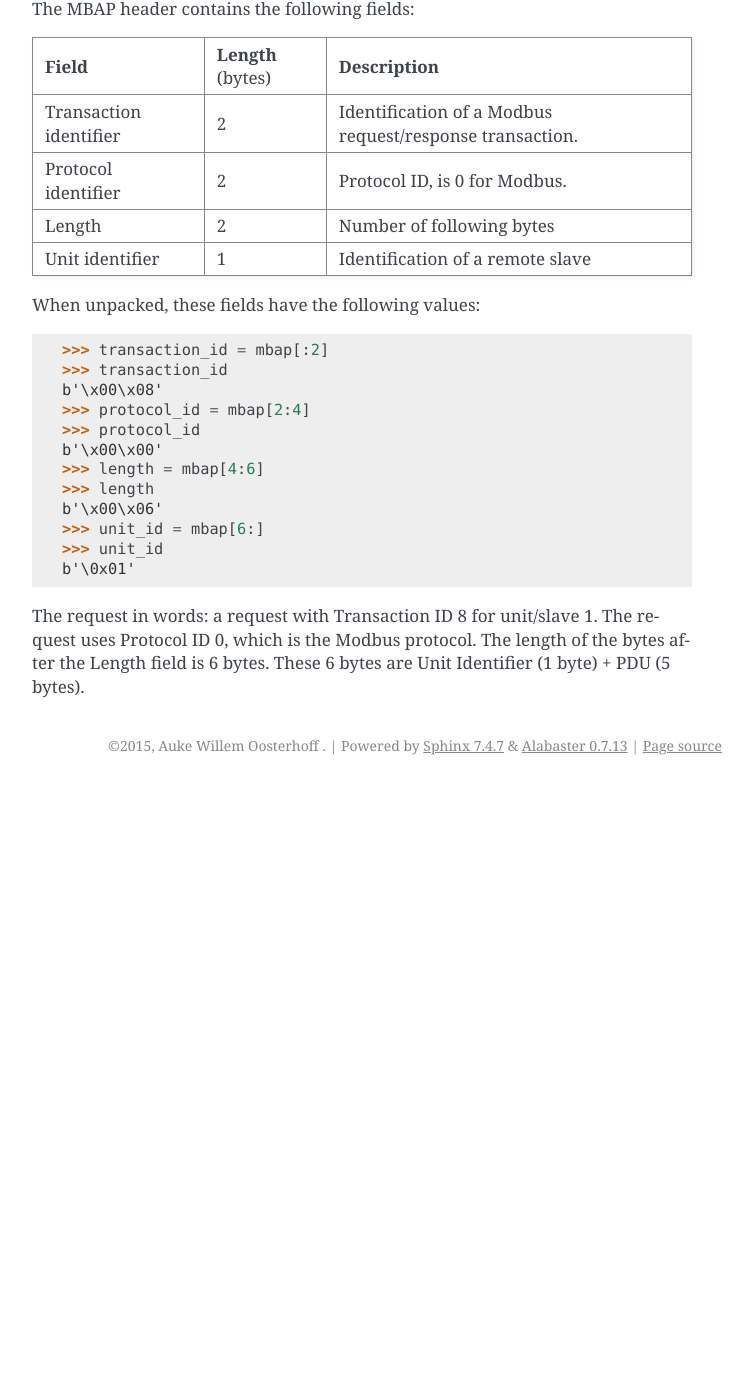
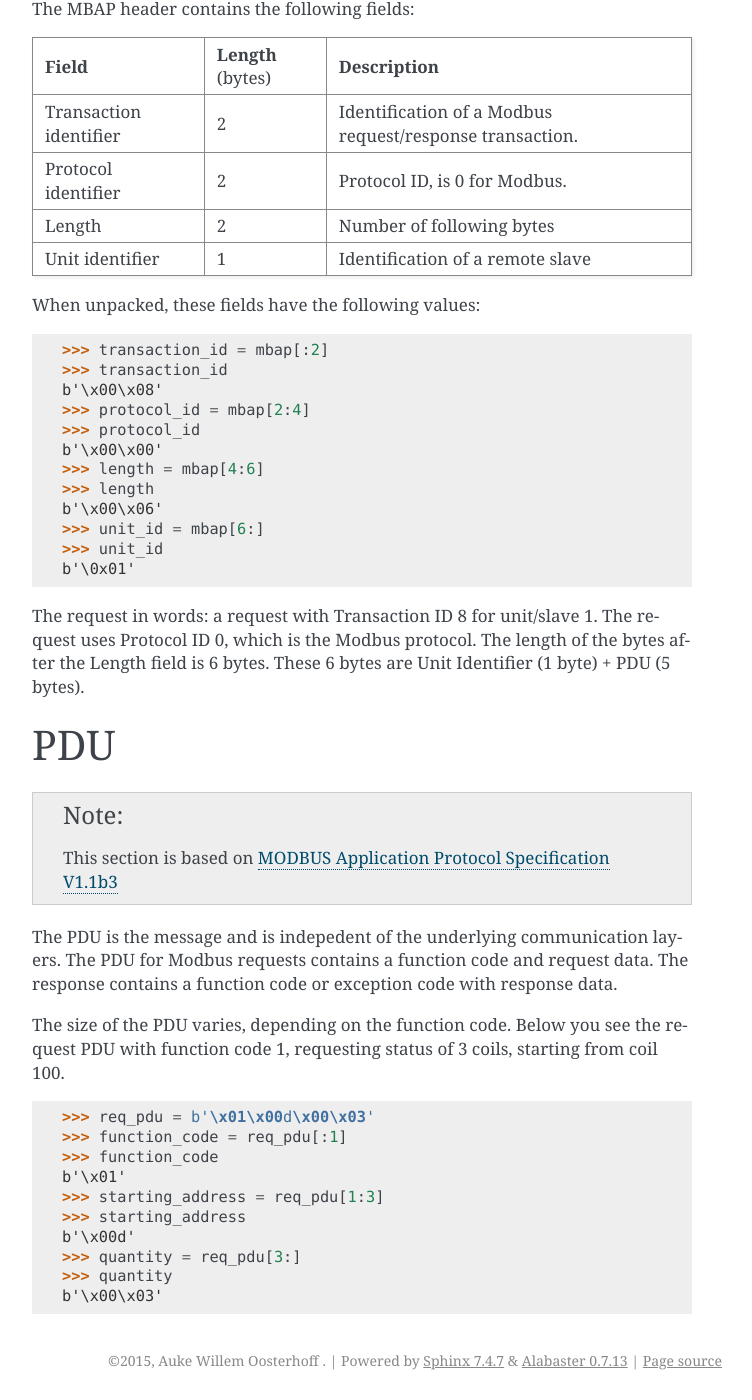
Before and after one commit to AdvancedClimateSystems/uModbus, a Sphinx documentation site: the page built from docs/source/decompose_requests.rst, in a window 1280 px wide and 1400 px high, scrolled down 1080 px. Shown: the whole window, without its empty margins (388-1140 px from the left). Built offline with Sphinx 7.4.7, drawn with Linux system fonts in a browser that asks for light colours; before the commit the page ends 1865 px from its top, so only the background shows below that; some of the changed text lies outside the part shown.

Commit message:
Add section about request PDU.

```diff
--- a/docs/source/decompose_requests.rst
+++ b/docs/source/decompose_requests.rst
@@ -11,7 +11,7 @@ of the way it's transported.
 ADU for TCP/IP requests and responses
 =====================================
 
-.. note:: This documentation is based on `MODBUS Messaging on TCP/IP
+.. note:: This section is based on `MODBUS Messaging on TCP/IP
     Implementation Guide V1.0b`_.
 
 .. note:: When in this Wanneer we het over Modbus requests hebben in dit hoofdstuk, dan gaat
@@ -19,10 +19,10 @@ ADU for TCP/IP requests and responses
 
 Below you see an hexidecimal presentation of request over TCP/IP with Modbus
 function code 1. It requests data of slave with 1, starting at coil 100, for
-the length of 1 coil::
+the length of 3 coils::
 
-    >>> # Read coils, starting from coil 100 for the length of 1 coil.
-    >>> adu = b'\x00\x08\x00\x00\x00\x06\x01\x01\x00d\x00\x01'
+    >>> # Read coils, starting from coil 100 for the length of 3 coils.
+    >>> adu = b'\x00\x08\x00\x00\x00\x06\x01\x01\x00d\x00\x03'
 
 The length of the ADU is 12 bytes::
 
@@ -74,5 +74,30 @@ request uses Protocol ID 0, which is the Modbus protocol. The length of the
 bytes after the Length field is 6 bytes. These 6 bytes are Unit Identifier (1
 byte) + PDU (5 bytes).
 
+PDU
+---
+
+.. note:: This section is based on `MODBUS Application Protocol Specification
+    V1.1b3`_
+
+The PDU is the message and is indepedent of the underlying communication
+layers. The PDU for Modbus requests contains a function code and request data.
+The response contains a function code or exception code with response data.
+
+The size of the PDU varies, depending on the function code. Below you see the
+request PDU with function code 1, requesting status of 3 coils, starting from
+coil 100.
+
+    >>> req_pdu = b'\x01\x00d\x00\x03'
+    >>> function_code = req_pdu[:1]
+    >>> function_code
+    b'\x01'
+    >>> starting_address = req_pdu[1:3]
+    >>> starting_address
+    b'\x00d'
+    >>> quantity = req_pdu[3:]
+    >>> quantity
+    b'\x00\x03'
 
 .. _MODBUS Messaging on TCP/IP Implementation Guide V1.0b: http://modbus.org/docs/Modbus_Messaging_Implementation_Guide_V1_0b.pdf
+.. _MODBUS Application Protocol Specification V1.1b3: http://modbus.org/docs/Modbus_Application_Protocol_V1_1b3.pdf
```
